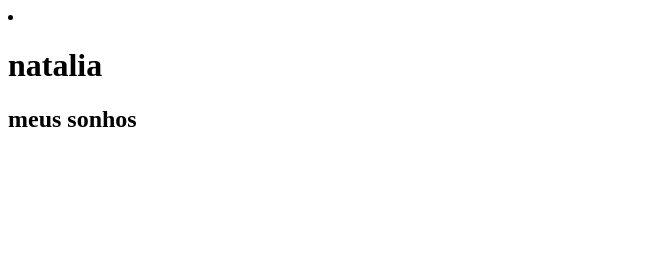
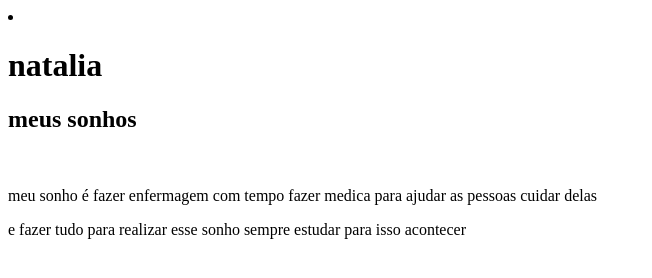
Before and after one commit to nataliacoutinh/meu-portif-lio, a plain HTML site: page index.html/index.html in a window 1280 px wide. Shown: the whole page, without its empty margins (0-652 px from the left). Drawn offline with Linux system fonts and the light colour scheme.

Commit message:
meu sonho

```diff
--- a/index.html/index.html
+++ b/index.html/index.html
@@ -12,6 +12,10 @@
             <h2>meus sonhos </h2>
             <img src="" alt="">
         </li>
+        <div>
+            <p>meu sonho é fazer enfermagem com tempo fazer medica  para ajudar as pessoas cuidar delas </p>
+             <p> e fazer tudo para  realizar esse sonho sempre estudar para isso acontecer </p>
+        </div>
     </header>
 </body>
 </html>
```
